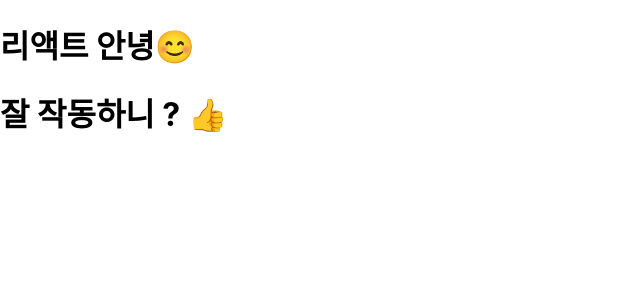
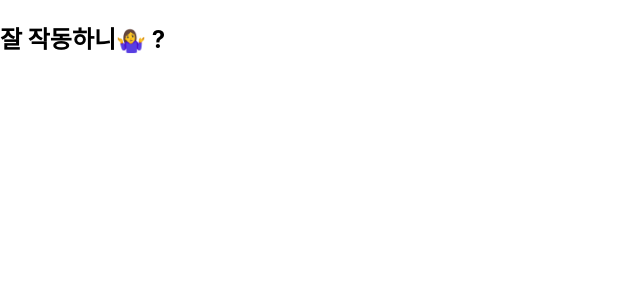
Before and after one commit to youjin0411/ReactStudy, a React (Create React App) app: page / in a window 1280 px wide. Shown: the top 300 px of the page, without its empty margins (0-640 px from the left). Built offline with nearby package versions, Linux system fonts and the light colour scheme.

Commit message:
React condition문

```diff
--- a/package.json
+++ b/package.json
@@ -9,6 +9,7 @@
     "react": "^18.2.0",
     "react-dom": "^18.2.0",
     "react-scripts": "5.0.1",
+    "styled-components": "^5.3.8",
     "web-vitals": "^2.1.4"
   },
   "scripts": {
--- a/src/App.js
+++ b/src/App.js
@@ -1,11 +1,14 @@
-import logo from './logo.svg';
 import './App.css';
-
+import React from 'react';
 function App() {
+  const name = '리액트2';
   return (
     <div>
-      <h1>리액트 안녕😊</h1>
-      <h1>잘 작동하니 ? 👍 </h1>
+      { name ==='리액트' ? (
+        <h1> {name} 안녕😘 </h1>
+      ) : (
+        <h2> 잘 작동하니🤷‍♀️ ? </h2>
+      )}
     </div>
   );
 }
```
Also changed, not shown: 1 other file (tests, documents, lock files or other folders).
